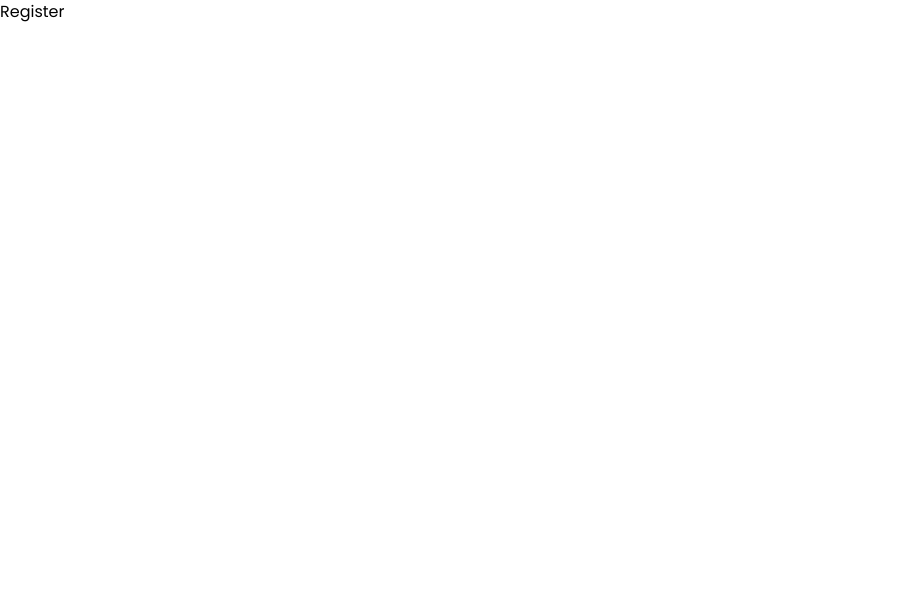
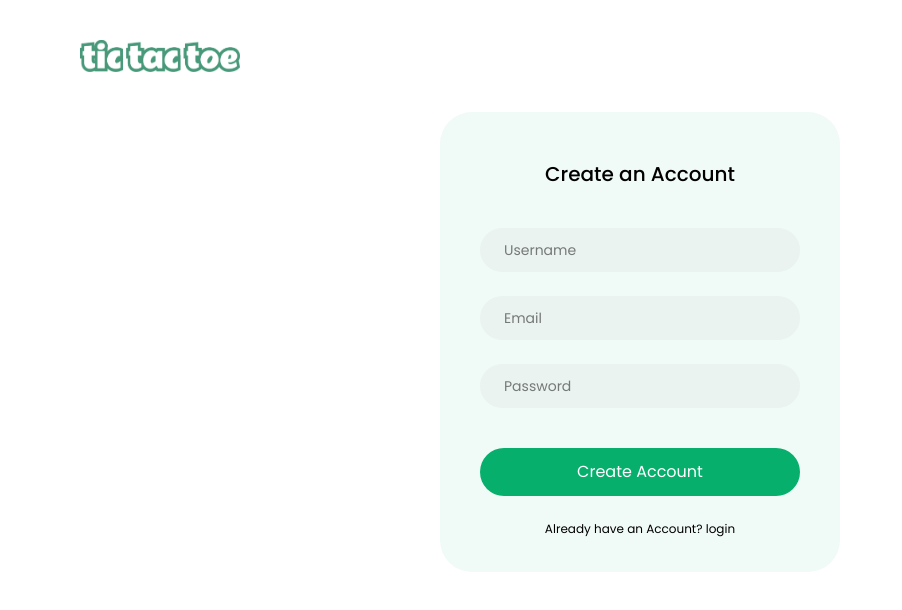
Before and after one commit to harishihan-c/multi-server-tic-tac-toe, a React (Vite) app in the folder client/: page / in a window 1280 px wide. Shown: the top 610 px of the page, without its empty margins (0-902 px from the left). Built offline with nearby package versions, Linux system fonts and the light colour scheme; a web font is replaced by a local one.

Commit message:
feat: add register page

```diff
--- a/client/src/pages/Register.jsx
+++ b/client/src/pages/Register.jsx
@@ -1,8 +1,21 @@
 import React from 'react'
+import assets from '../assets/assets'
 
 const Register = () => {
   return (
-    <div>Register</div>
+    <div className='flex flex-col'>
+      <img src={assets.logo} alt="" className='w-40 h-8 mt-10 ml-20' />
+      <div>
+        <div className='w-100 h-115 bg-[#f0faf6] mx-auto mt-10 px-10 py-12 rounded-4xl'>
+          <p className='font-medium text-xl text-center mb-10'>Create an Account</p>
+          <input type='text' placeholder='Username' className='w-full bg-[#eaf3f0] py-3 px-6 rounded-full mb-6 text-sm outline-none'/>
+          <input type='email' placeholder='Email' className='w-full bg-[#eaf3f0] py-3 px-6 rounded-full mb-6 text-sm outline-none'/>
+          <input type='password' placeholder='Password' className='w-full bg-[#eaf3f0] py-3 px-6 rounded-full mb-10 text-sm outline-none'/>
+          <button className='w-full bg-[#06AF6B] text-white py-3 text-center rounded-full'>Create Account</button>
+          <p className='text-[12px] text-center mt-6'>Already have an Account? <span>login</span></p>
+        </div>
+      </div>
+    </div>
   )
 }
 
```
